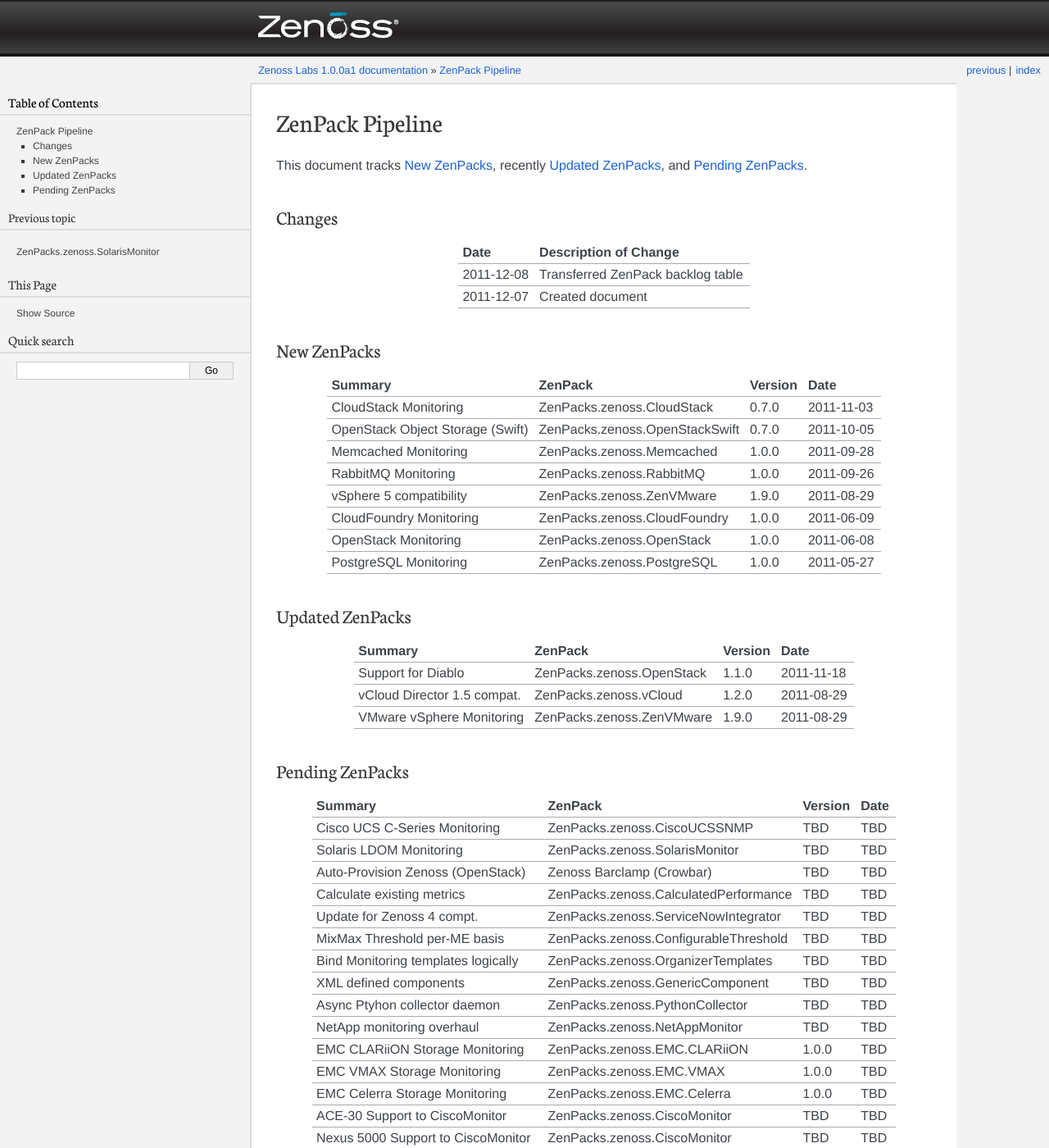
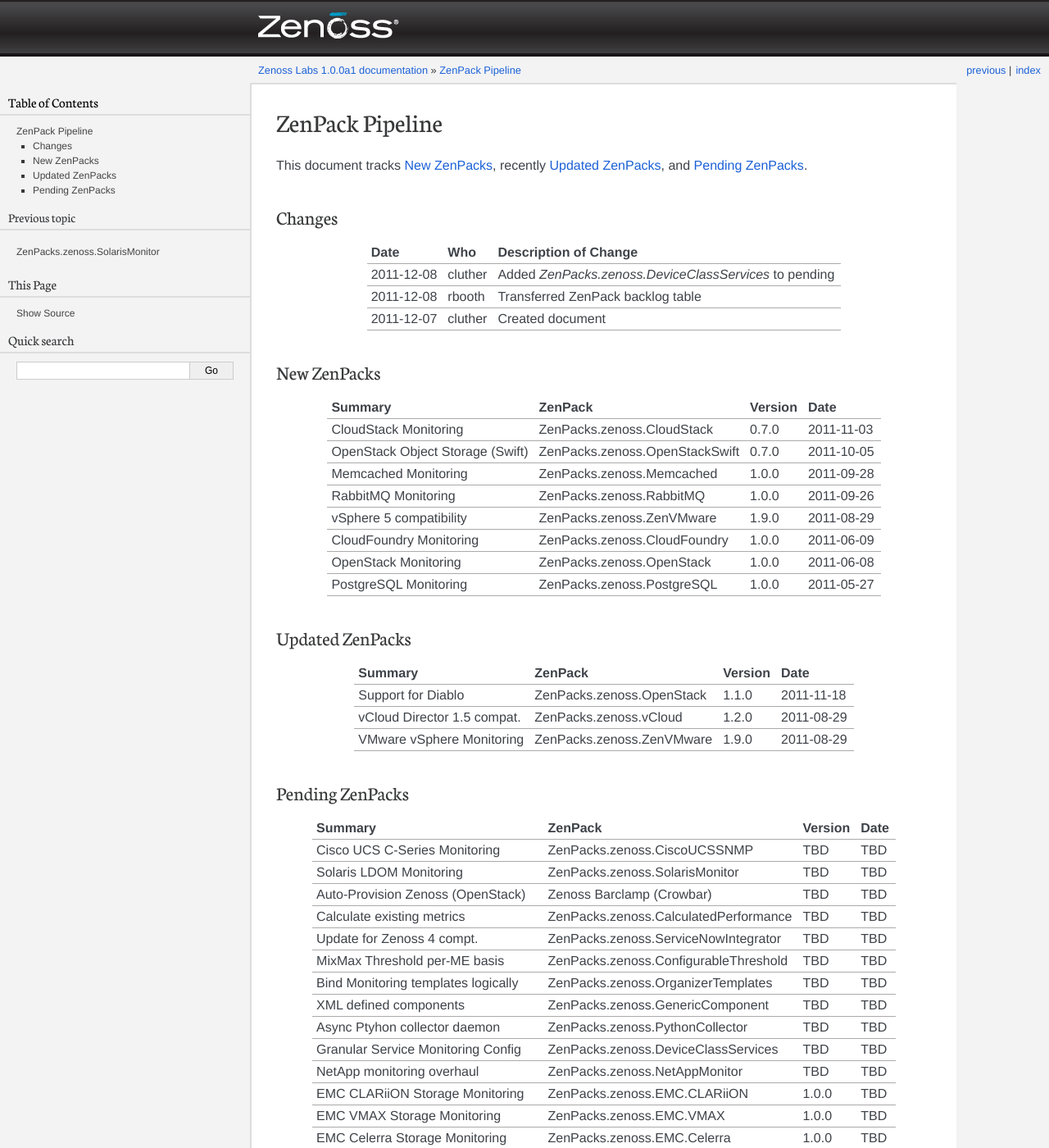
Before and after one commit to zenoss/zenosslabs, a Sphinx documentation site: the page built from docs/zenpack_pipeline.rst, in a window 1280 px wide and 1400 px high. Shown: the whole window at 82% size. Built offline with Sphinx 7.4.7, drawn with Linux system fonts in a browser that asks for light colours.

Commit message:
Add DeviceClassServices to pending pipeline.

```diff
--- a/docs/zenpack_pipeline.rst
+++ b/docs/zenpack_pipeline.rst
@@ -9,20 +9,21 @@
 Changes
 ===============================================================================
 
-=========== ====================================================================
-Date        Description of Change
-=========== ====================================================================
-2011-12-08  Transferred ZenPack backlog table
-2011-12-07  Created document
-=========== ====================================================================
+=========== =========== ======================================================
+Date        Who         Description of Change
+=========== =========== ======================================================
+2011-12-08  cluther     Added `ZenPacks.zenoss.DeviceClassServices` to pending
+2011-12-08  rbooth      Transferred ZenPack backlog table
+2011-12-07  cluther     Created document
+=========== =========== ======================================================
 
 
 New ZenPacks
 ===============================================================================
 
-=================================== ======================================= ======= =======
+=================================== ======================================= ======= ==========
 Summary                             ZenPack                                 Version Date
-=================================== ======================================= ======= =======
+=================================== ======================================= ======= ==========
 CloudStack Monitoring               ZenPacks.zenoss.CloudStack              0.7.0   2011-11-03
 OpenStack Object Storage (Swift)    ZenPacks.zenoss.OpenStackSwift          0.7.0   2011-10-05
 Memcached Monitoring                ZenPacks.zenoss.Memcached               1.0.0   2011-09-28
@@ -31,27 +32,27 @@
 CloudFoundry Monitoring             ZenPacks.zenoss.CloudFoundry            1.0.0   2011-06-09
 OpenStack Monitoring                ZenPacks.zenoss.OpenStack               1.0.0   2011-06-08
 PostgreSQL Monitoring               ZenPacks.zenoss.PostgreSQL              1.0.0   2011-05-27
-=================================== ======================================= ======= =======
+=================================== ======================================= ======= ==========
 
 
 Updated ZenPacks
 ===============================================================================
 
-=================================== ======================================= ======= =======
+=================================== ======================================= ======= ==========
 Summary                             ZenPack                                 Version Date
-=================================== ======================================= ======= =======
+=================================== ======================================= ======= ==========
 Support for Diablo                  ZenPacks.zenoss.OpenStack               1.1.0   2011-11-18
 vCloud Director 1.5 compat.         ZenPacks.zenoss.vCloud                  1.2.0   2011-08-29
 VMware vSphere Monitoring           ZenPacks.zenoss.ZenVMware               1.9.0   2011-08-29
-=================================== ======================================= ======= =======
+=================================== ======================================= ======= ==========
 
 
 Pending ZenPacks
 ===============================================================================
 
-=================================== ======================================= ======= =======
+=================================== ======================================= ======= ==========
 Summary                             ZenPack                                 Version Date
-=================================== ======================================= ======= =======
+=================================== ======================================= ======= ==========
 Cisco UCS C-Series Monitoring       ZenPacks.zenoss.CiscoUCSSNMP            TBD     TBD
 Solaris LDOM Monitoring             ZenPacks.zenoss.SolarisMonitor          TBD     TBD
 Auto-Provision Zenoss (OpenStack)   Zenoss Barclamp (Crowbar)               TBD     TBD
@@ -61,6 +62,7 @@
 Bind Monitoring templates logically ZenPacks.zenoss.OrganizerTemplates      TBD     TBD
 XML defined components              ZenPacks.zenoss.GenericComponent        TBD     TBD
 Async Ptyhon collector daemon       ZenPacks.zenoss.PythonCollector         TBD     TBD
+Granular Service Monitoring Config  ZenPacks.zenoss.DeviceClassServices     TBD     TBD
 NetApp monitoring overhaul          ZenPacks.zenoss.NetAppMonitor           TBD     TBD
 EMC CLARiiON Storage Monitoring     ZenPacks.zenoss.EMC.CLARiiON            1.0.0   TBD
 EMC VMAX Storage Monitoring         ZenPacks.zenoss.EMC.VMAX                1.0.0   TBD
@@ -82,4 +84,4 @@
 BT Diamond IP IPControl             ZenPacks.zenoss.IPControl               1.0.0   TBD
 Fortinet FortiGate Monitoring       ZenPacks.zenoss.Fortinet                1.0.0   TBD
 OpenVZ Host and Cont. Monitoring    ZenPacks.zenoss.OpenVZ                  1.0.0   TBD
-=================================== ======================================= ======= =======
+=================================== ======================================= ======= ==========
```
